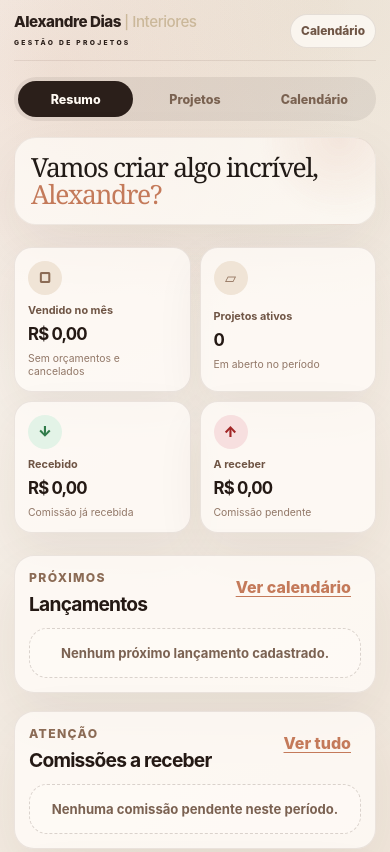
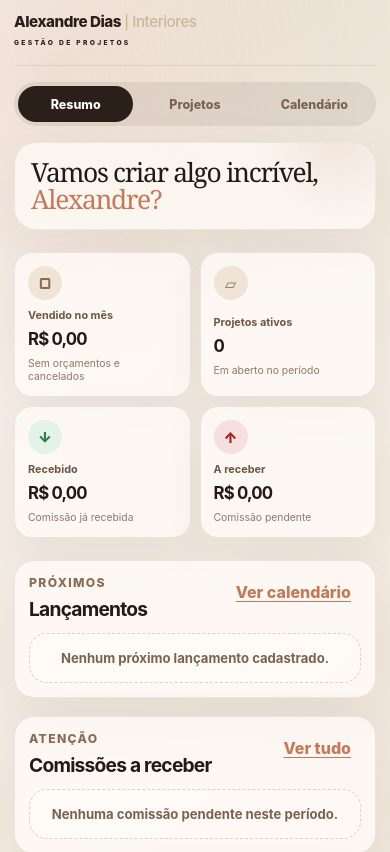
Before and after one commit to arqalexandredias-prog/gestao-projetos, a React (Vite) app: page / in a window 390 px wide. Shown: the top 852 px of the page. Built offline with nearby package versions, Linux system fonts and the light colour scheme.

Commit message:
Remove calendario duplicado no mobile

```diff
--- a/src/App.css
+++ b/src/App.css
@@ -1859,4 +1859,18 @@ td {
   .calendar-detail-actions button.danger {
     grid-column: 1 / -1;
   }
-}
+}/* Remove botão duplicado do topo no mobile */
+@media (max-width: 620px) {
+  .topbar-actions {
+    display: none !important;
+  }
+
+  .topbar {
+    display: block;
+    padding-bottom: 18px;
+  }
+
+  .topbar-brand {
+    max-width: 100% !important;
+  }
+}
```
